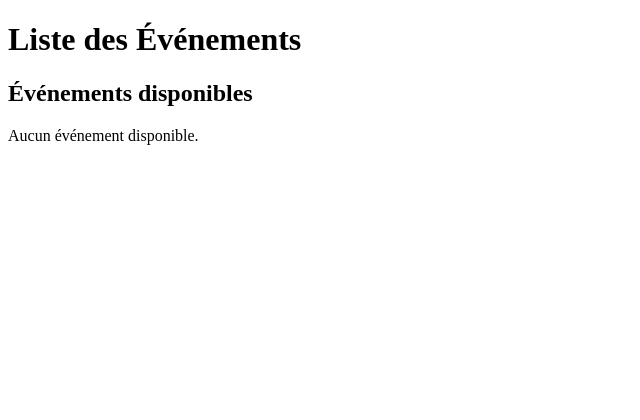
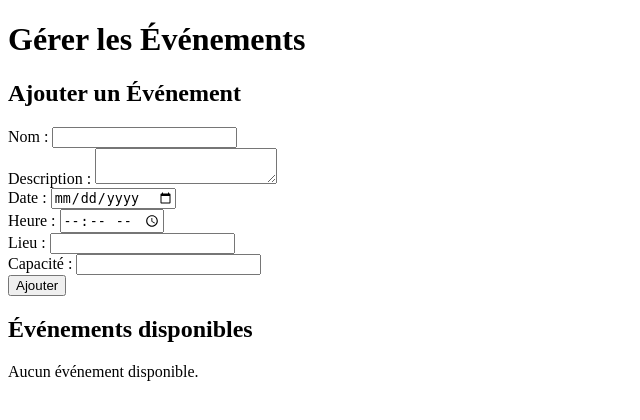
Before and after one commit to R3tr0TV69/sae301, a PHP site: page /admin_evenement.php in a window 1280 px wide. Shown: the top 420 px of the page, without its empty margins (0-640 px from the left). Run offline with PHP 8.4, Linux system fonts and the light colour scheme; data that the repository does not hold is empty; some web fonts are replaced.

Commit message:
Update admin_evenement.php
Version Deux admin évènements

```diff
--- a/admin_evenement.php
+++ b/admin_evenement.php
@@ -1,7 +1,25 @@
 <?php
-require_once 'config/config.php';
+    require_once 'config/config.php';
 
-$events = $pdo->query("SELECT * FROM evenements")->fetchAll(PDO::FETCH_ASSOC);
+    if ($_SERVER['REQUEST_METHOD'] === 'POST') {
+        $stmt = $pdo->prepare("
+            INSERT INTO evenements (nom_evenement, description, date_evenement, heure_evenement, lieu, capacite)
+            VALUES (:nom_evenement, :description, :date_evenement, :heure_evenement, :lieu, :capacite)
+        ");
+        $stmt->execute([
+            'nom_evenement' => $_POST['nom_evenement'],
+            'description' => $_POST['description'],
+            'date_evenement' => $_POST['date_evenement'],
+            'heure_evenement' => $_POST['heure_evenement'],
+            'lieu' => $_POST['lieu'],
+            'capacite' => intval($_POST['capacite'])
+        ]);
+
+        header("Location: admin_evenement.php");
+        exit();
+    }
+
+    $events = $pdo->query("SELECT * FROM evenements")->fetchAll(PDO::FETCH_ASSOC);
 ?>
 
 <!DOCTYPE html>
@@ -13,7 +31,30 @@ $events = $pdo->query("SELECT * FROM evenements")->fetchAll(PDO::FETCH_ASSOC);
     <link rel="stylesheet" href="styles/styles.css">
 </head>
 <body>
-    <h1>Liste des Événements</h1>
+    <h1>Gérer les Événements</h1>
+
+    <h2>Ajouter un Événement</h2>
+    <form method="POST">
+        <label>Nom :</label>
+        <input type="text" name="nom_evenement" required><br>
+
+        <label>Description :</label>
+        <textarea name="description"></textarea><br>
+
+        <label>Date :</label>
+        <input type="date" name="date_evenement" required><br>
+
+        <label>Heure :</label>
+        <input type="time" name="heure_evenement" required><br>
+
+        <label>Lieu :</label>
+        <input type="text" name="lieu" required><br>
+
+        <label>Capacité :</label>
+        <input type="number" name="capacite"><br>
+
+        <button type="submit">Ajouter</button>
+    </form>
 
     <h2>Événements disponibles</h2>
     <?php if (empty($events)): ?>
```
